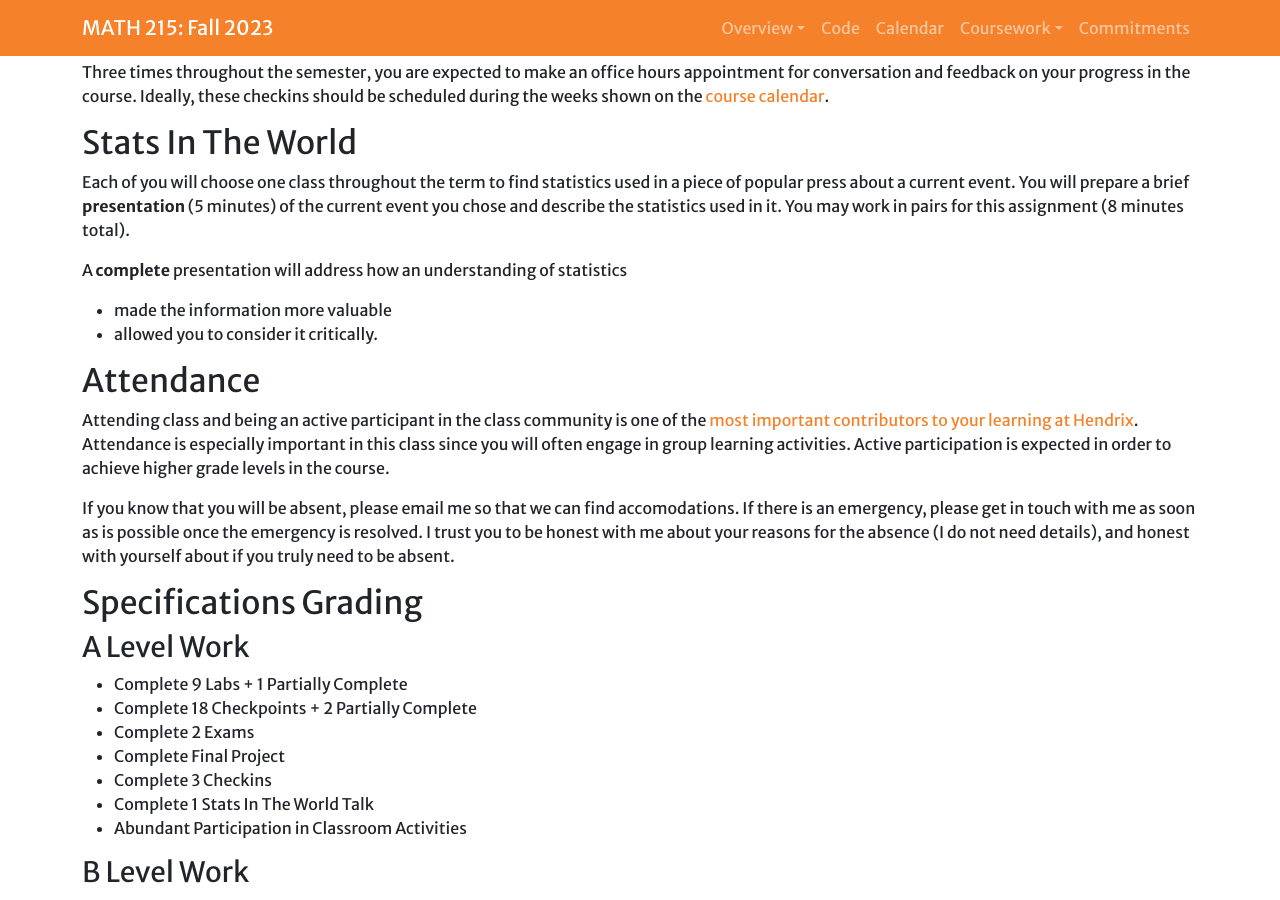
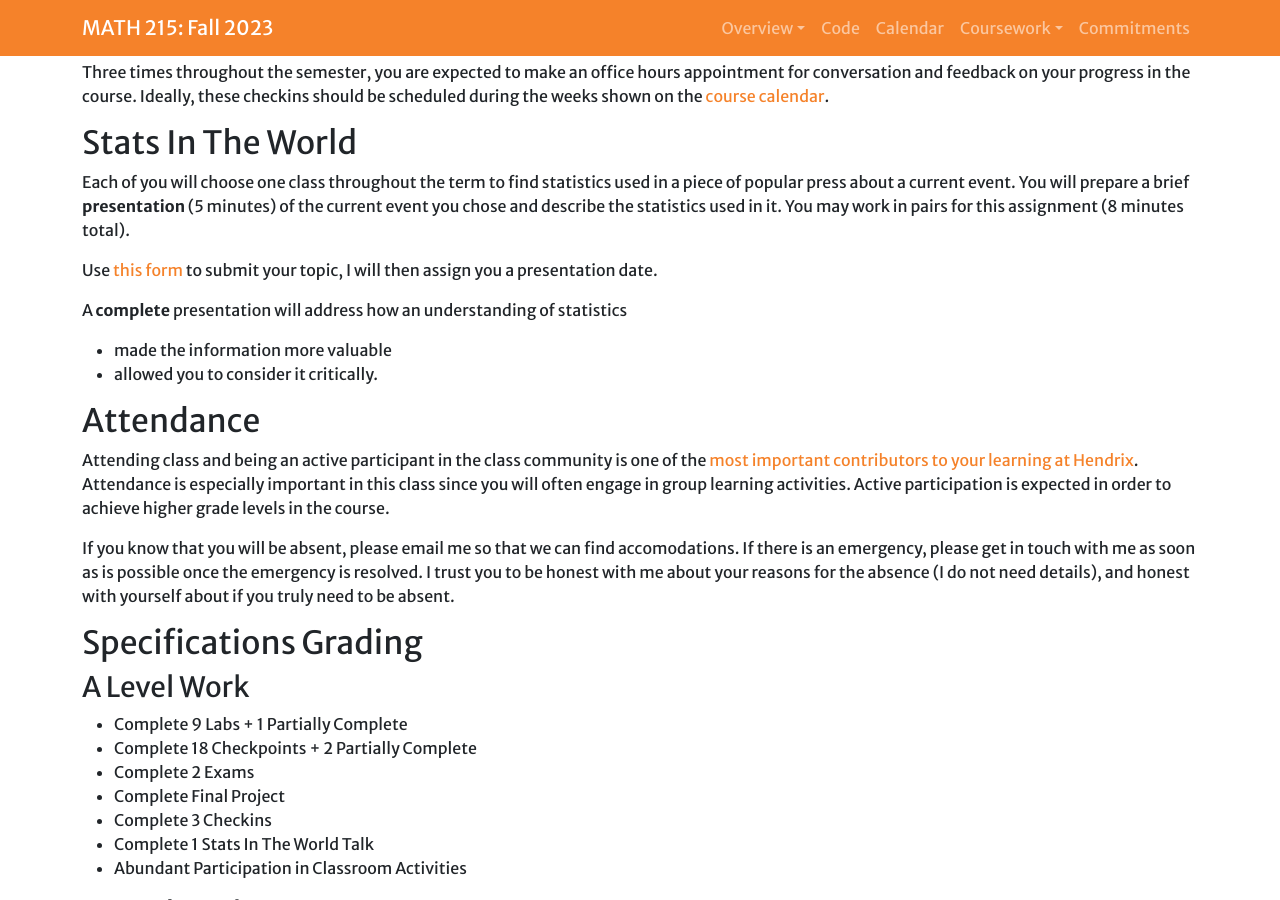
Before and after one commit to Hendrix-CS/math215, a Jekyll site: the page built from index.md, in a window 1280 px wide and 900 px high, scrolled down 4134 px. Built offline with Jekyll 4.4.1, drawn with Linux system fonts in a browser that asks for light colours; a script that is not in the unit is left out.

Commit message:
Stats in the World form added

```diff
--- a/index.md
+++ b/index.md
@@ -165,6 +165,8 @@ on the [course calendar](https://app.teamgantt.com/public/projects/calendar/2023
 Each of you will choose one class throughout the term to find statistics used in a piece of popular press about a current event. You will prepare a brief **presentation** (5 minutes) of the current event you chose and describe the statistics used in it.
 You may work in pairs for this assignment (8 minutes total).
 
+Use [this form](https://forms.gle/6DNvcSbCQYi8uk3G7) to submit your topic, I will then assign you a presentation date.
+
 A **complete** presentation will address how an understanding of statistics
 * made the information more valuable
 * allowed you to consider it critically.
```
